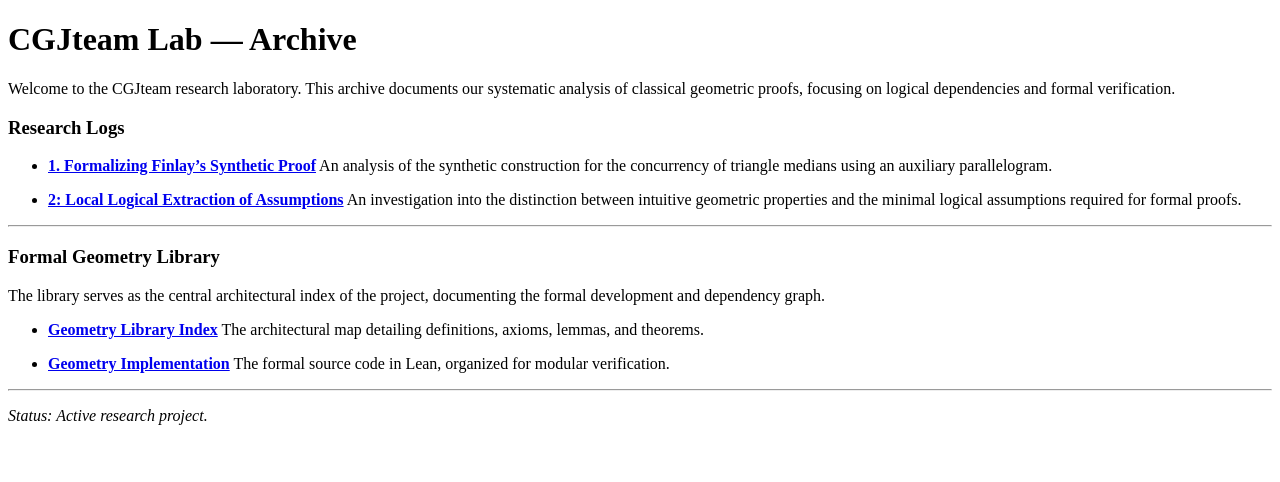
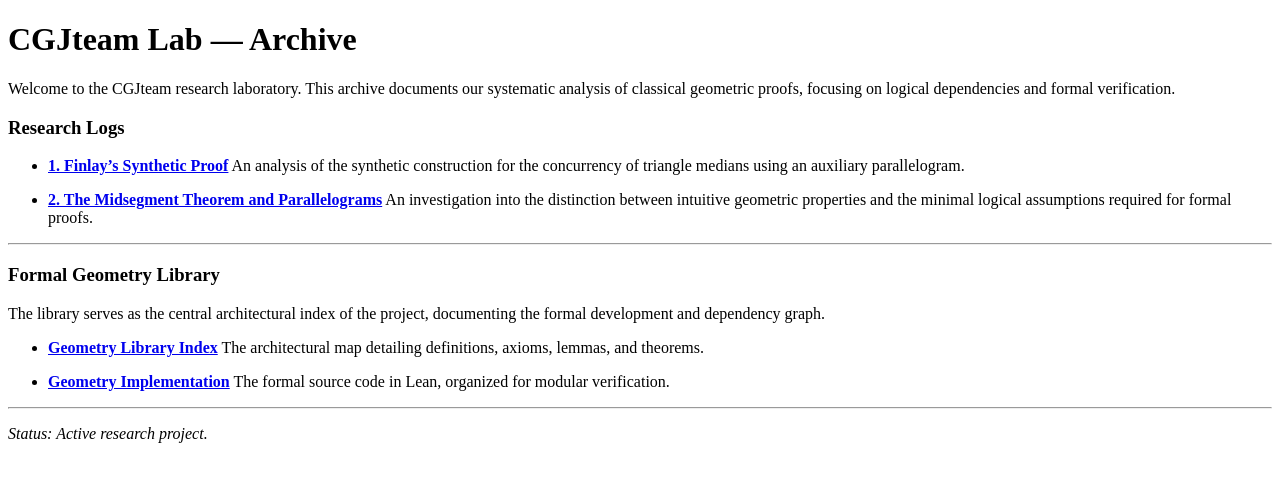
Before and after one commit to cgjteam/cgjteam.github.io, a Jekyll site: the page built from index.md, in a window 1280 px wide. Shown: the top 482 px of the page. Built offline with Jekyll 4.4.1, drawn with Linux system fonts in a browser that asks for light colours; comment, search, counter and statistics services are not loaded; our own code applies the rules of GitHub Pages for plain Markdown files.

Commit message:
Update titles of research logs in index.md

```diff
--- a/index.md
+++ b/index.md
@@ -8,10 +8,10 @@ Welcome to the CGJteam research laboratory. This archive documents our systemati
 
 ### Research Logs
 
-* **[1. Formalizing Finlay's Synthetic Proof](log-001.md)**
+* **[1. Finlay's Synthetic Proof](log-001.md)**
   An analysis of the synthetic construction for the concurrency of triangle medians using an auxiliary parallelogram.
 
-* **[2: Local Logical Extraction of Assumptions](log-002.md)**
+* **[2. The Midsegment Theorem and Parallelograms](log-002.md)**
   An investigation into the distinction between intuitive geometric properties and the minimal logical assumptions required for formal proofs.
 
 ---
```
